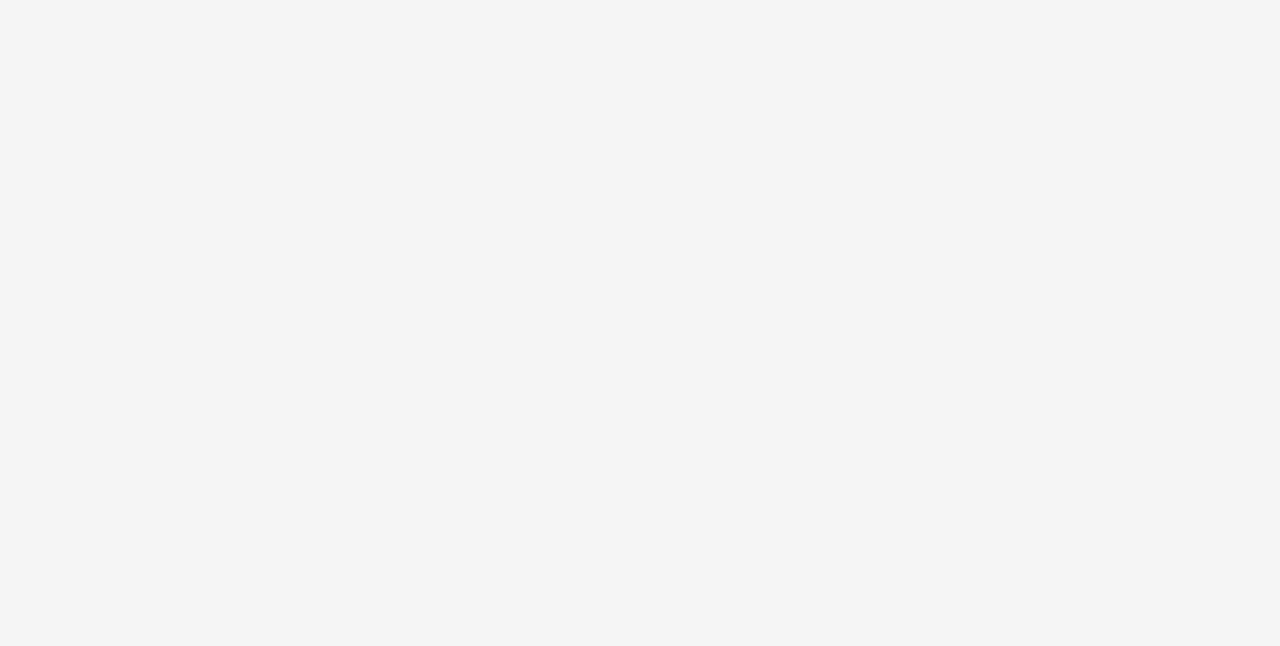
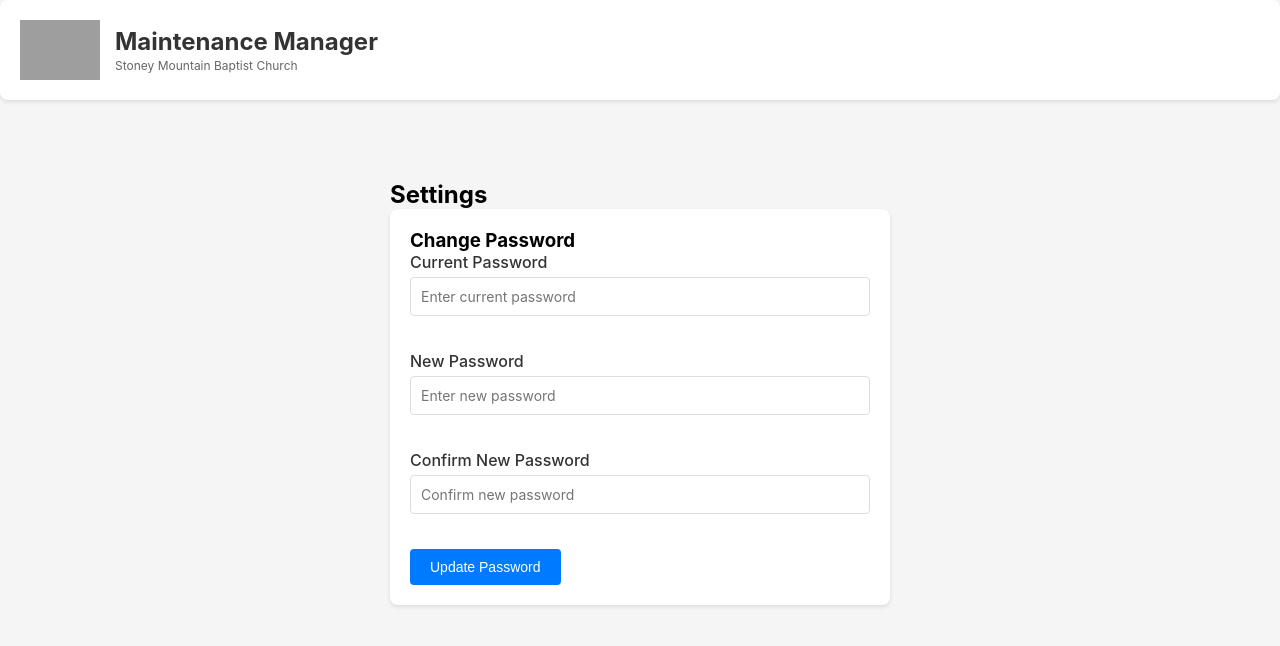
Before and after one commit to natesmpsn-creator/stoneymountain-cmms, a React (Create React App) app in the folder client-src/: page /settings in a window 1280 px wide. Before the commit this address had no page. Shown: the top 646 px of the page. Built offline with nearby package versions, Linux system fonts and the light colour scheme; sample sign-in values are in the browser's storage; grey boxes are pictures that could not be loaded.

Commit message:
Add Settings page with password change functionality

```diff
--- a/client-src/src/App.js
+++ b/client-src/src/App.js
@@ -8,6 +8,7 @@ import AssetsPage from './pages/AssetsPage';
 import PMPage from './pages/PMPage';
 import JobPlansPage from './pages/JobPlansPage';
 import HistoryPage from './pages/HistoryPage';
+import SettingsPage from './pages/SettingsPage';
 import './App.css';
 
 function App() {
@@ -47,6 +48,7 @@ function App() {
         <Route path="/pm-schedules" element={token ? <PMPage /> : <Navigate to="/login" />} />
         <Route path="/job-plans" element={token ? <JobPlansPage /> : <Navigate to="/login" />} />
         <Route path="/history" element={token ? <HistoryPage /> : <Navigate to="/login" />} />
+        <Route path="/settings" element={token ? <SettingsPage user={user} /> : <Navigate to="/login" />} />
         <Route path="/" element={<Navigate to={token ? "/dashboard" : "/login"} />} />
       </Routes>
     </BrowserRouter>
--- a/client-src/src/pages/Dashboard.js
+++ b/client-src/src/pages/Dashboard.js
@@ -115,6 +115,9 @@ function Dashboard({ user, onLogout }) {
           <div className="user-info">
             <p>Welcome, <strong>{user.name}</strong></p>
           </div>
+          <Link to="/settings" style={{ textDecoration: 'none' }}>
+            <button className="secondary">Settings</button>
+          </Link>
           <button className="secondary" onClick={handleLogout}>Logout</button>
         </div>
       </div>
--- /dev/null
+++ b/client-src/src/pages/SettingsPage.js
@@ -0,0 +1,132 @@
+import React, { useState } from 'react';
+import axios from 'axios';
+import '../App.css';
+
+function SettingsPage({ user }) {
+  const [currentPassword, setCurrentPassword] = useState('');
+  const [newPassword, setNewPassword] = useState('');
+  const [confirmPassword, setConfirmPassword] = useState('');
+  const [message, setMessage] = useState('');
+  const [messageType, setMessageType] = useState('');
+  const [loading, setLoading] = useState(false);
+
+  const handleChangePassword = async (e) => {
+    e.preventDefault();
+    setMessage('');
+
+    if (!currentPassword || !newPassword || !confirmPassword) {
+      setMessage('All fields are required');
+      setMessageType('error');
+      return;
+    }
+
+    if (newPassword !== confirmPassword) {
+      setMessage('New passwords do not match');
+      setMessageType('error');
+      return;
+    }
+
+    if (newPassword.length < 6) {
+      setMessage('New password must be at least 6 characters');
+      setMessageType('error');
+      return;
+    }
+
+    setLoading(true);
+    try {
+      const response = await axios.post('/api/change-password', {
+        currentPassword,
+        newPassword
+      });
+
+      setMessage(response.data.message);
+      setMessageType('success');
+      setCurrentPassword('');
+      setNewPassword('');
+      setConfirmPassword('');
+    } catch (err) {
+      setMessage(err.response?.data?.message || 'Failed to change password');
+      setMessageType('error');
+    } finally {
+      setLoading(false);
+    }
+  };
+
+  return (
+    <div>
+      <div className="header">
+        <div style={{ display: 'flex', alignItems: 'center', gap: '15px' }}>
+          <img src="/logo.png" alt="Stoney Mountain Baptist Church" style={{ height: '60px' }} />
+          <div>
+            <h1 style={{ margin: '0' }}>Maintenance Manager</h1>
+            <p style={{ fontSize: '12px', color: '#666', marginTop: '2px' }}>Stoney Mountain Baptist Church</p>
+          </div>
+        </div>
+      </div>
+
+      <div className="container">
+        <div style={{ maxWidth: '500px', margin: '30px auto' }}>
+          <h2>Settings</h2>
+          <div className="card">
+            <h3>Change Password</h3>
+            <form onSubmit={handleChangePassword}>
+              <div className="form-group">
+                <label htmlFor="current">Current Password</label>
+                <input
+                  type="password"
+                  id="current"
+                  value={currentPassword}
+                  onChange={(e) => setCurrentPassword(e.target.value)}
+                  placeholder="Enter current password"
+                  disabled={loading}
+                />
+              </div>
+
+              <div className="form-group">
+                <label htmlFor="new">New Password</label>
+                <input
+                  type="password"
+                  id="new"
+                  value={newPassword}
+                  onChange={(e) => setNewPassword(e.target.value)}
+                  placeholder="Enter new password"
+                  disabled={loading}
+                />
+              </div>
+
+              <div className="form-group">
+                <label htmlFor="confirm">Confirm New Password</label>
+                <input
+                  type="password"
+                  id="confirm"
+                  value={confirmPassword}
+                  onChange={(e) => setConfirmPassword(e.target.value)}
+                  placeholder="Confirm new password"
+                  disabled={loading}
+                />
+              </div>
+
+              {message && (
+                <div style={{
+                  padding: '10px',
+                  marginBottom: '15px',
+                  borderRadius: '4px',
+                  color: messageType === 'success' ? '#155724' : '#721c24',
+                  background: messageType === 'success' ? '#d4edda' : '#f8d7da'
+                }}>
+                  {message}
+                </div>
+              )}
+
+              <button type="submit" className="primary" disabled={loading}>
+                {loading ? 'Updating...' : 'Update Password'}
+              </button>
+            </form>
+          </div>
+        </div>
+      </div>
+    </div>
+  );
+}
+
+export default SettingsPage;
```
Also changed, not shown: 1 other file (tests, documents, lock files or other folders).
